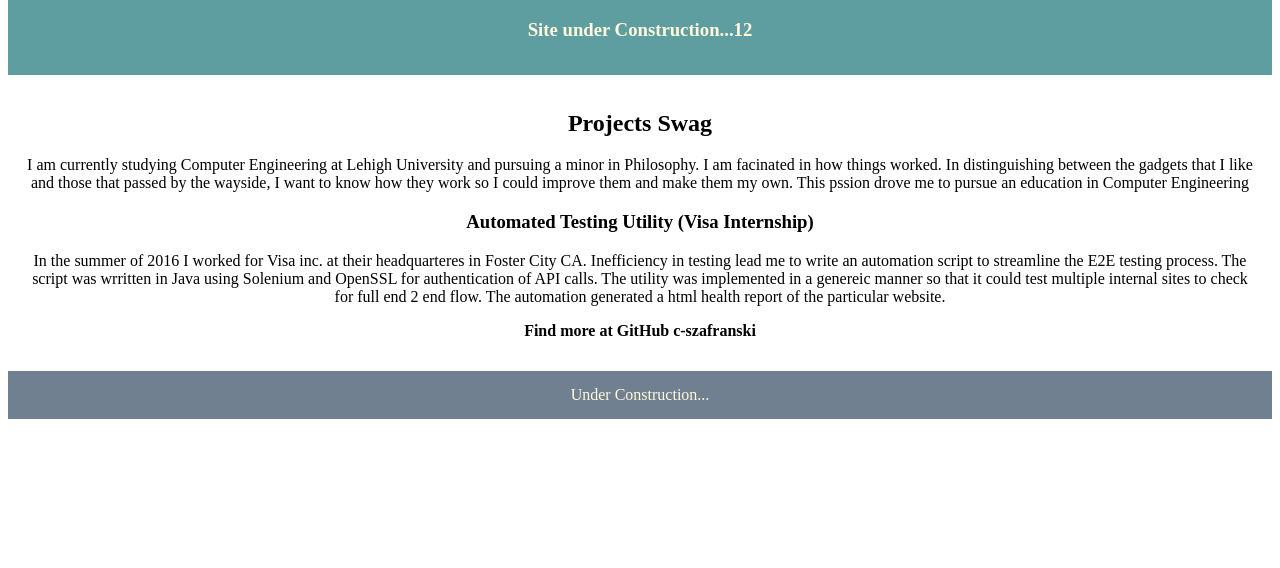
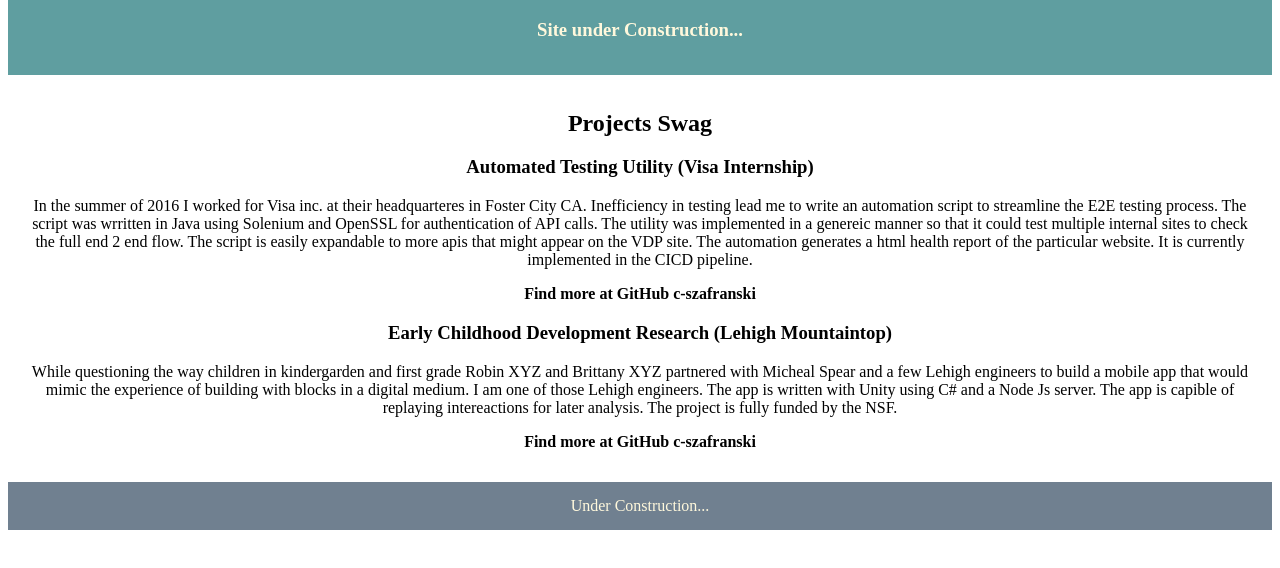
Before and after one commit to cszafranski/c-szafranski.github.io, a plain HTML site: page projects.html in a window 1280 px wide. Shown: the part 84-652 px from the top of the page. Drawn offline with Linux system fonts and the light colour scheme.

Commit message:
Added Blocks
Addeed Blocks details

```diff
--- a/projects.html
+++ b/projects.html
@@ -48,17 +48,16 @@ footer {background: #708090;color:#FFF8DC;}
 <div class="flex-container">
 <header>
   <h1>Chris Szafranski</h1>
-  <h3>Site under Construction...12</h3>
+  <h3>Site under Construction...</h3>
 </header>
 
 <article class="article">
   <h1>Projects Swag</h1>
-  <p>I am currently studying Computer Engineering at Lehigh University and pursuing a minor in Philosophy.
-  I am facinated in how things worked. In distinguishing between the gadgets that
-  I like and those that passed by the wayside, I want to know how they work so I could improve them and make them my own.
-  This pssion drove me to pursue an education in Computer Engineering</p>
 <h3>Automated Testing Utility (Visa Internship)</h3>
-  <p>In the summer of 2016 I worked for Visa inc. at their headquarteres in Foster City CA. Inefficiency in testing lead me to write an automation script to streamline the E2E testing process. The script was wrritten in Java using Solenium and OpenSSL for authentication of API calls. The utility was implemented in a genereic manner so that it could test multiple internal sites to check for full end 2 end flow. The automation generated a html health report of the particular website. </p>
+  <p>In the summer of 2016 I worked for Visa inc. at their headquarteres in Foster City CA. Inefficiency in testing lead me to write an automation script to streamline the E2E testing process. The script was wrritten in Java using Solenium and OpenSSL for authentication of API calls. The utility was implemented in a genereic manner so that it could test multiple internal sites to check the full end 2 end flow. The script is easily expandable to more apis that might appear on the VDP site. The automation generates a html health report of the particular website. It is currently implemented in the CICD pipeline.</p>
+  <p><strong>Find more at GitHub c-szafranski </strong></p>
+<h3>Early Childhood Development Research (Lehigh Mountaintop)</h3>
+  <p>While questioning the way children in kindergarden and first grade Robin XYZ and Brittany XYZ partnered with Micheal Spear and a few Lehigh engineers to build a mobile app that would mimic the experience of building with blocks in a digital medium. I am one of those Lehigh engineers. The app is written with Unity using C# and a Node Js server. The app is capible of replaying intereactions for later analysis. The project is fully funded by the NSF. </p>
   <p><strong>Find more at GitHub c-szafranski </strong></p>
 </article>
 
```
